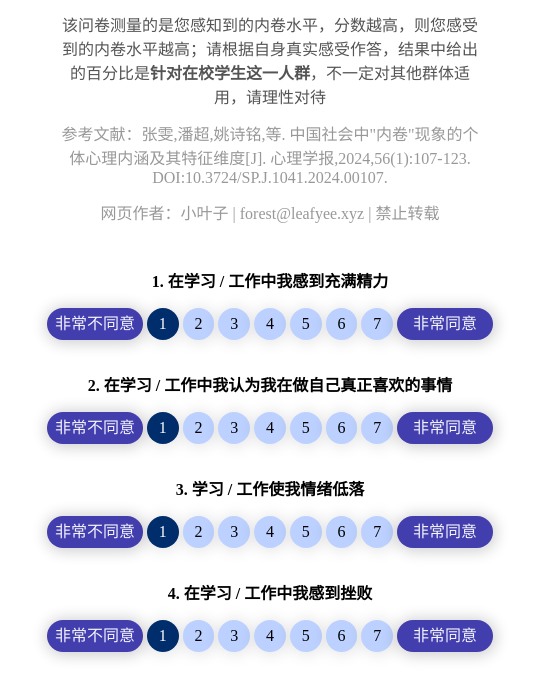
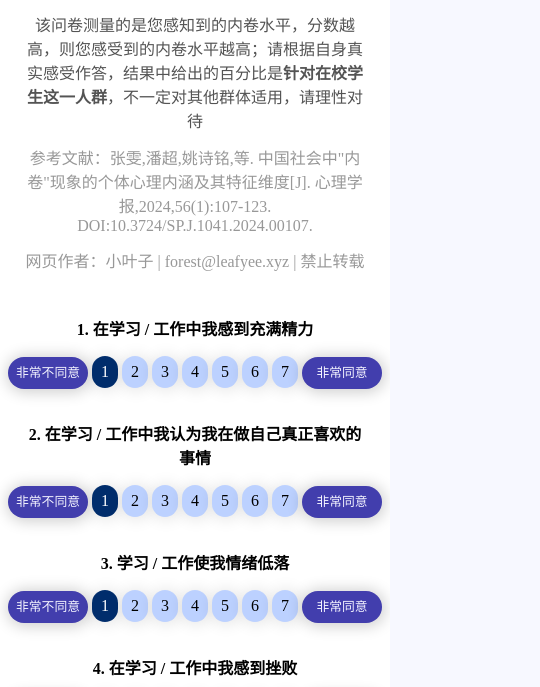
Before and after one commit to LeafYeeXYZ/MentalTestNeijuan, a plain HTML site: page index.html in a window 390 px wide. Shown: the part 114-801 px from the top of the page, 540 px wide, since content can reach past the window. Drawn offline with nearby package versions, Linux system fonts and the light colour scheme.

Commit message:
优化移动端显示

```diff
--- a/main.css
+++ b/main.css
@@ -22,12 +22,10 @@ html {
 .container {
   width: 100%;
   max-width: 800px;
-  min-width: 540px;
   margin: 0 auto;
   background-color: rgb(255, 255, 255);
   padding: 2rem;
 }
-
 
 header {
   text-align: center;
@@ -111,3 +109,16 @@ footer button:hover {
 footer button:active {
   transform: scale(0.95);
 }
+
+@media screen and (max-width: 500px) {
+  .container {
+    padding: 2rem 0;
+  }
+  section form span {
+    width: 5rem;
+    font-size: 0.8rem;
+  }
+  section > p {
+    padding: 0 1.5rem;
+  }
+}
```
